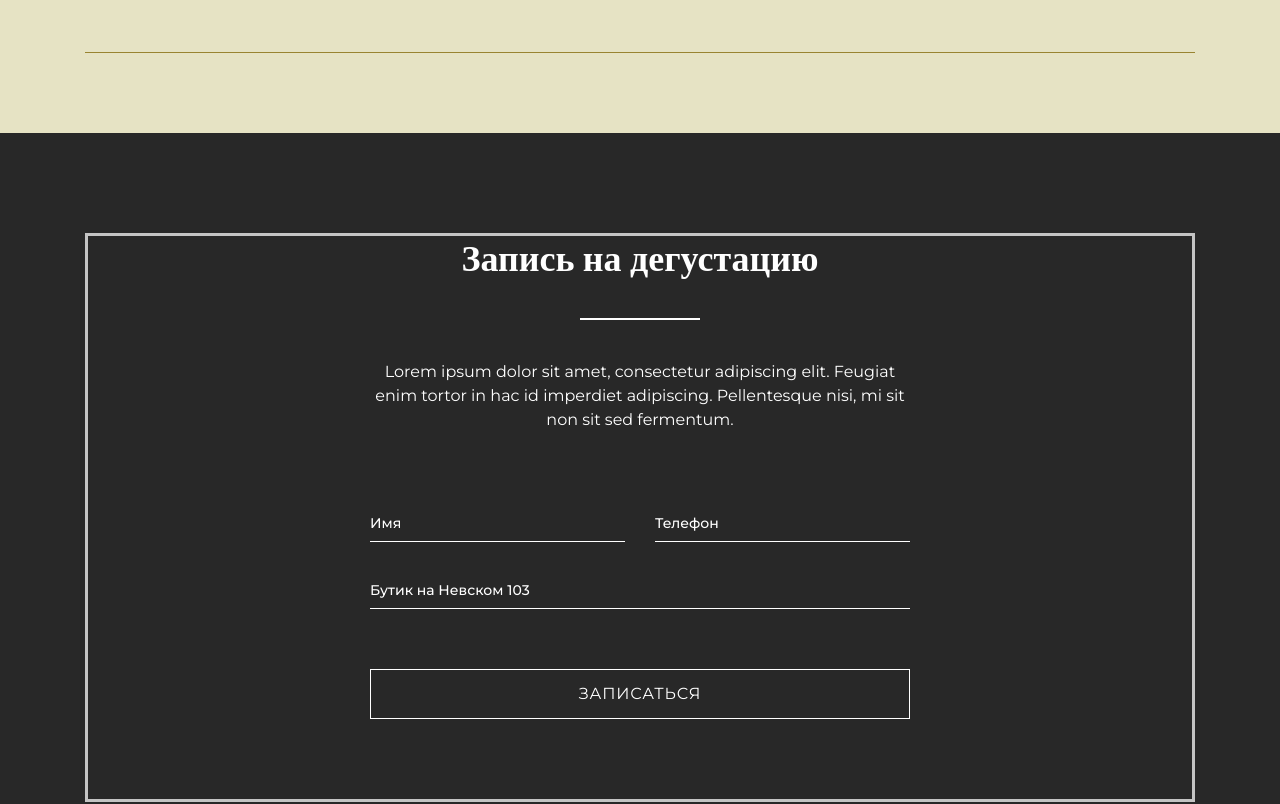
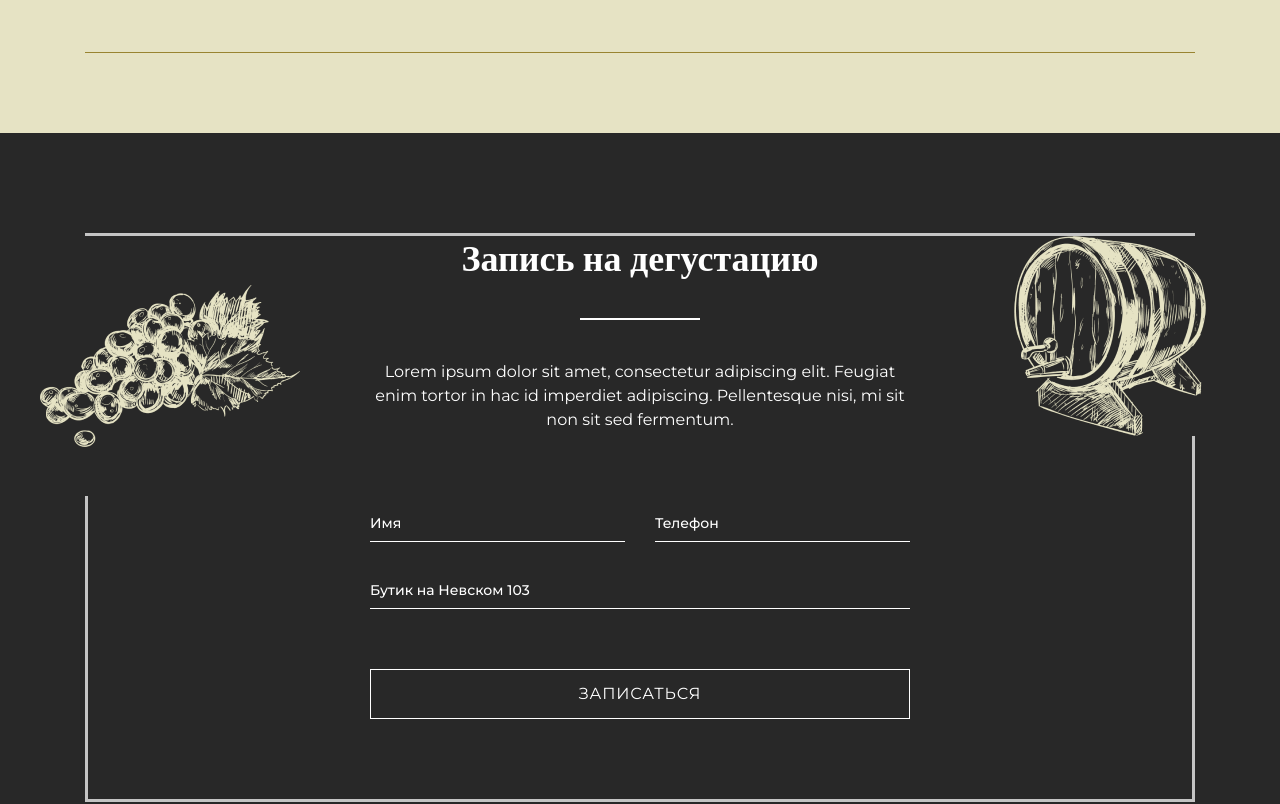
Before and after one commit to Konstantin-174/CSS-training-course-le_corte, a React (Create React App) app: page / in a window 1280 px wide. Shown: the part 2680-3484 px from the top of the page. Built offline with nearby package versions, Linux system fonts and the light colour scheme.

Commit message:
13th commit (Form)

```diff
--- a/src/components/form/Form.jsx
+++ b/src/components/form/Form.jsx
@@ -1,10 +1,20 @@
 import React from 'react';
 import local from './Form.module.scss'
+import leftImg from './img/left.png'
+import rightImg from './img/right.png'
 
 const Form = () => {
     return (
         <section className={local.formWrapper}>
             <div className={local.sectionInner}>
+                <div className={local.images}>
+                    <div className={local.imgLeft}>
+                        <img src={leftImg} alt="ImageLeft"/>
+                    </div>
+                    <div className={local.imgRight}>
+                        <img src={rightImg} alt="ImageRight"/>
+                    </div>
+                </div>
                 <h2>Запись на дегустацию</h2>
                 <hr/>
                 <div className={local.formContent}>
--- a/src/components/form/Form.module.scss
+++ b/src/components/form/Form.module.scss
@@ -4,6 +4,7 @@
   background: #282828;
   padding-top: 100px;
   padding-bottom: 100px;
+  position: relative;
 }
 
 .sectionInner {
@@ -13,6 +14,13 @@
   flex-direction: column;
   align-items: center;
   border: 3px solid #C4C4C4;
+
+  .images {
+    position: absolute;
+    display: flex;
+    justify-content: space-between;
+    width: 1200px;
+  }
 
   h2 {
     text-align: center;
```
Also changed, not shown: src/components/form/img/left.png (added), src/components/form/img/right.png (added).
